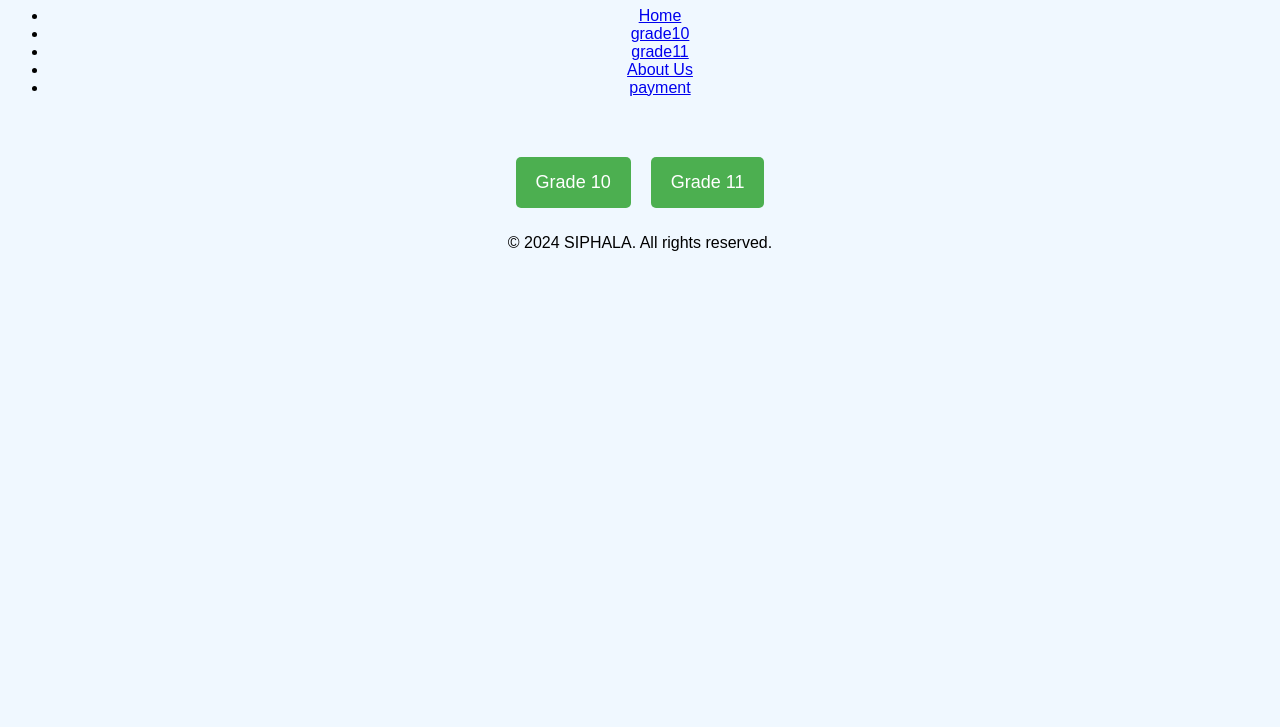
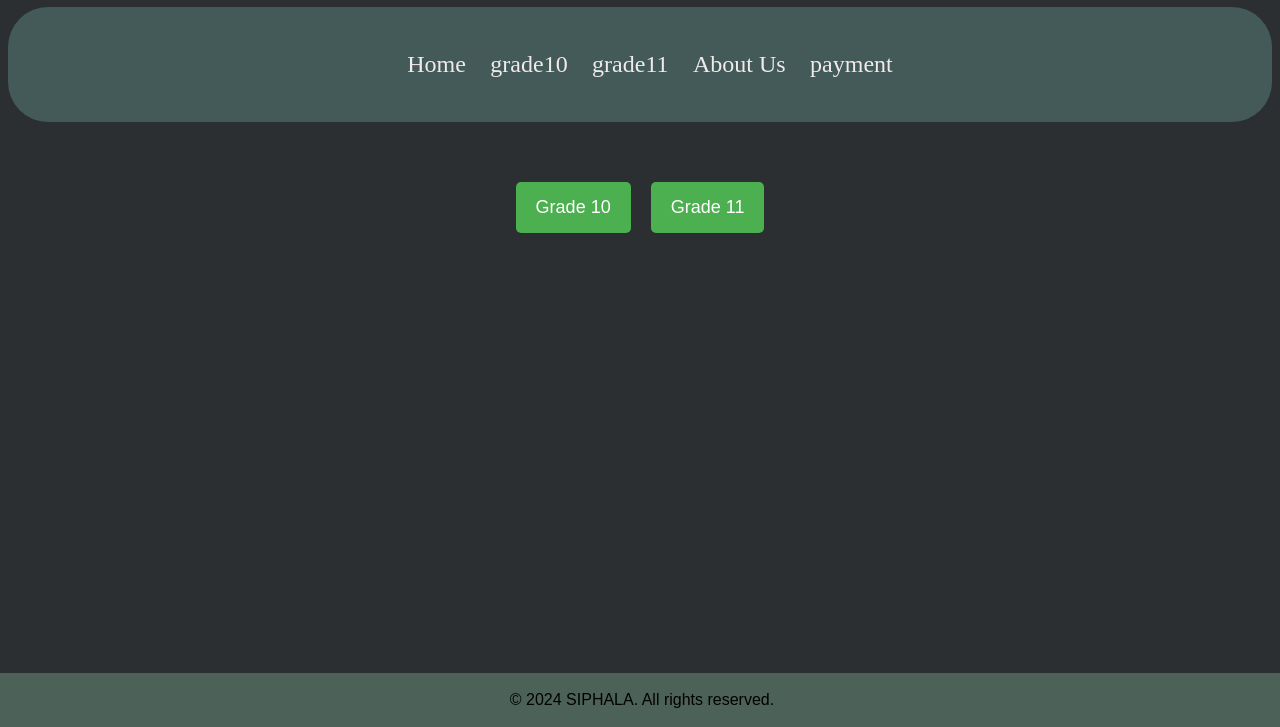
Before and after one commit to Dinushan123/class-management-frontend, a plain HTML site: page index.html in a window 1280 px wide. Shown: the part 73-800 px from the top of the page. Drawn offline with Linux system fonts and the light colour scheme.

Commit message:
Update style.css

```diff
--- a/style.css
+++ b/style.css
@@ -1,9 +1,29 @@
 body {
     font-family: Arial, sans-serif;
-    background-color: #f0f8ff;
+    background-color: #2b2f32;
     text-align: center;
 }
-
+nav{
+    background-color: #699e9665;
+    border-radius: 40px;
+}
+.nav1{
+    display:inline;
+    padding: 10px;
+}
+nav ul li{
+    display:inline-block;
+    font-size: 150%;
+    font-family:'Times New Roman', Times, serif;
+    margin-right: 20px;
+    padding-top: 10px;
+    padding-bottom: 10px;
+}
+/* linked item display */
+nav ul li a{
+    color: rgb(241, 234, 234);
+    display:contents;
+}
 h1 {
     color: #333;
 }
@@ -45,3 +65,14 @@ form {
 #whatsapp-link:hover {
     background-color: #20c354;
 }
+/* fotter custumization */
+footer{
+    padding: 2px;
+    background-color: rgb(76, 97, 88);
+    color: #000000;
+    text-align: center;
+    position:fixed;
+    bottom: 0%;
+    left: 0%;
+    width: 100%;
+}
```
